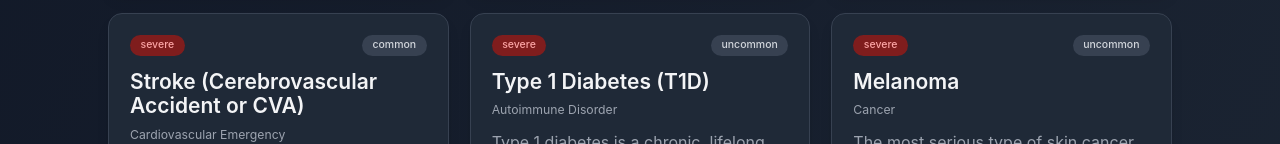
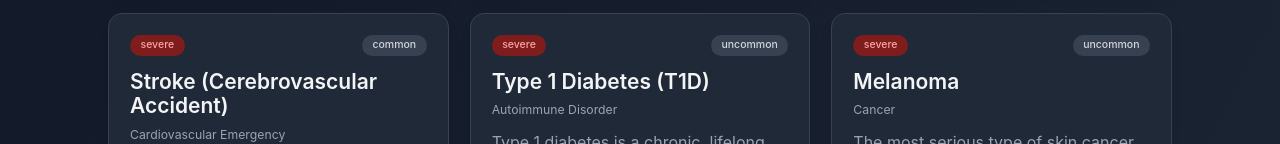
Before and after one commit to milappatel1/HealthGuide, a React (Vite) app: page /diseases in a window 1280 px wide. Shown: the part 656-800 px from the top of the page. Built offline with nearby package versions, Linux system fonts and the light colour scheme.

Commit message:
Update diseases.ts

```diff
--- a/src/data/diseases.ts
+++ b/src/data/diseases.ts
@@ -297,7 +297,7 @@ export const diseases: Disease[] = [
 },
 {
   id: "stroke",
-  name: "Stroke (Cerebrovascular Accident or CVA)",
+  name: "Stroke (Cerebrovascular Accident)",
   category: "Cardiovascular Emergency",
   bodySystem: "cardiovascular",
   summary: "A stroke is a life-threatening medical emergency that occurs when blood flow to part of your brain is suddenly interrupted or severely reduced, depriving brain tissue of vital oxygen and nutrients. Brain cells are extremely sensitive and begin dying within just minutes of losing their blood supply, which is why stroke is often called a 'brain attack' - similar to how a heart attack affects the heart. There are two main types: ischemic strokes (about 87% of cases) caused by blockages that cut off blood flow, and hemorrhagic strokes (about 13% of cases) caused by blood vessels bursting and bleeding into or around the brain. Every second counts during a stroke - immediate emergency medical treatment can mean the difference between full recovery, permanent disability, or death. Quick action to restore blood flow can save brain tissue, prevent disability, and save lives. Remember: time lost is brain lost.",
```
